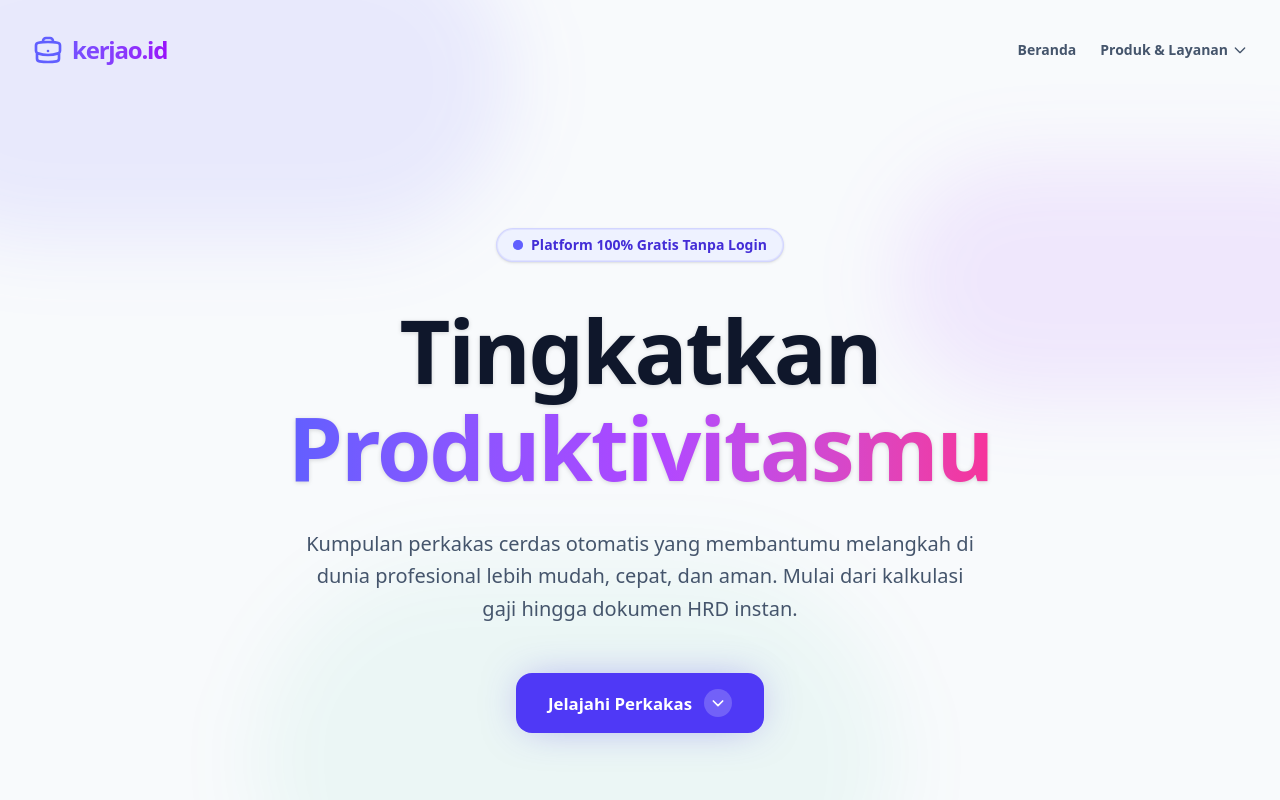
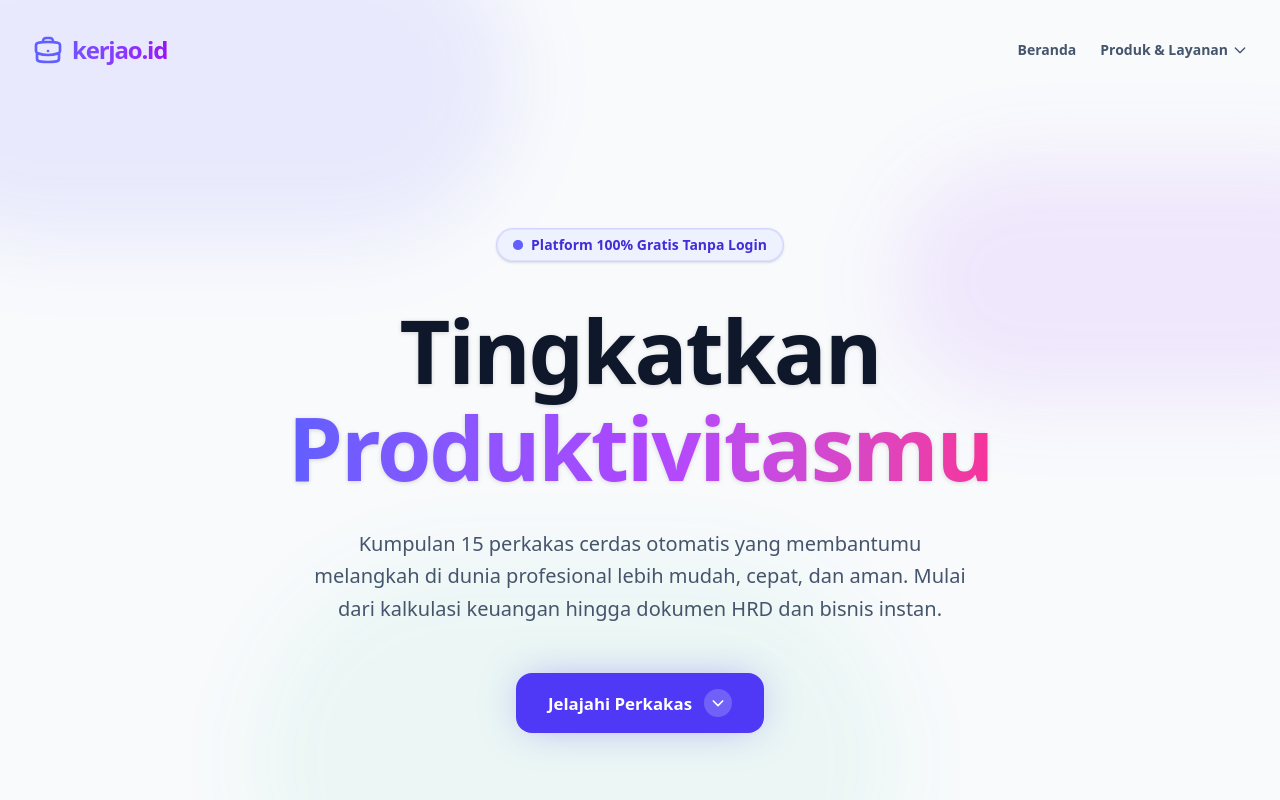
Before and after one commit to mikeu-dev/kerjao.id, a SvelteKit app: page / in a window 1280 px wide. Shown: the top 800 px of the page. Built offline with nearby package versions, Linux system fonts and the light colour scheme.

Commit message:
feat: Update landing page content to highlight 15 tools and adjust the tool grid layout.

```diff
--- a/src/routes/+page.svelte
+++ b/src/routes/+page.svelte
@@ -4,10 +4,10 @@
 <!-- eslint-disable svelte/no-navigation-without-resolve -->
 
 <svelte:head>
-	<title>Kerjao.id - Kumpulan Alat Karir Profesional Indonesia</title>
+	<title>Kerjao.id - 15 Alat Karir & Bisnis Profesional Indonesia</title>
 	<meta
 		name="description"
-		content="Kumpulan tools instan, cerdas, dan gratis: Surat Resign, Kalkulator Gaji PPh 21, Invoice Generator, dan Surat Paklaring untuk karir profesionalmu."
+		content="Kumpulan 15 tools instan, cerdas, dan gratis: Kalkulator Gaji PPh 21, Invoice Generator, Surat Perjanjian, hingga Surat Lamaran siap pakai untuk profesional."
 	/>
 </svelte:head>
 
@@ -42,8 +42,8 @@
 	<p
 		class="mx-auto mb-12 max-w-2xl text-lg leading-relaxed text-slate-600 sm:text-xl dark:text-slate-400"
 	>
-		Kumpulan perkakas cerdas otomatis yang membantumu melangkah di dunia profesional lebih mudah,
-		cepat, dan aman. Mulai dari kalkulasi gaji hingga dokumen HRD instan.
+		Kumpulan 15 perkakas cerdas otomatis yang membantumu melangkah di dunia profesional lebih mudah,
+		cepat, dan aman. Mulai dari kalkulasi keuangan hingga dokumen HRD dan bisnis instan.
 	</p>
 
 	<!-- CTA Buttons -->
@@ -82,7 +82,7 @@
 	<div class="mx-auto max-w-7xl px-6 lg:px-8">
 		<div class="mx-auto mb-16 max-w-2xl text-center lg:mb-20">
 			<h2 class="mb-4 text-3xl font-bold tracking-tight text-slate-900 sm:text-4xl dark:text-white">
-				Koleksi Perkakas <span class="text-indigo-600 dark:text-indigo-400">Kerjao</span>
+				15 Koleksi Perkakas <span class="text-indigo-600 dark:text-indigo-400">Kerjao</span>
 			</h2>
 			<p class="text-lg text-slate-600 dark:text-slate-400">
 				Pilih alat yang kamu butuhkan hari ini. Semuanya berjalan instan di perambanmu tanpa
@@ -90,7 +90,7 @@
 			</p>
 		</div>
 
-		<div class="grid gap-6 md:grid-cols-2 lg:grid-cols-2 xl:gap-8">
+		<div class="grid gap-6 md:grid-cols-2 lg:grid-cols-3 xl:gap-8">
 			<!-- Tool 1: Kalkulator Gaji -->
 			<a
 				href="/kalkulator-gaji"
```
